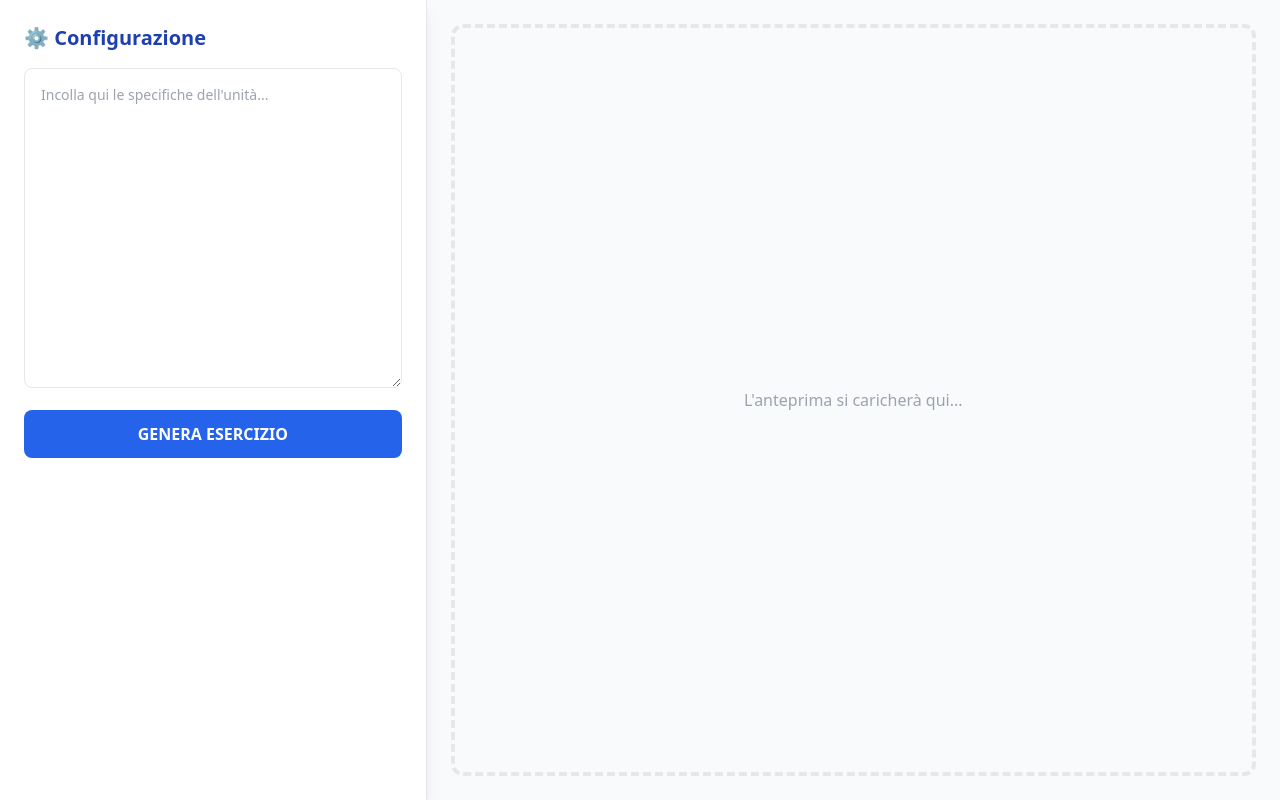
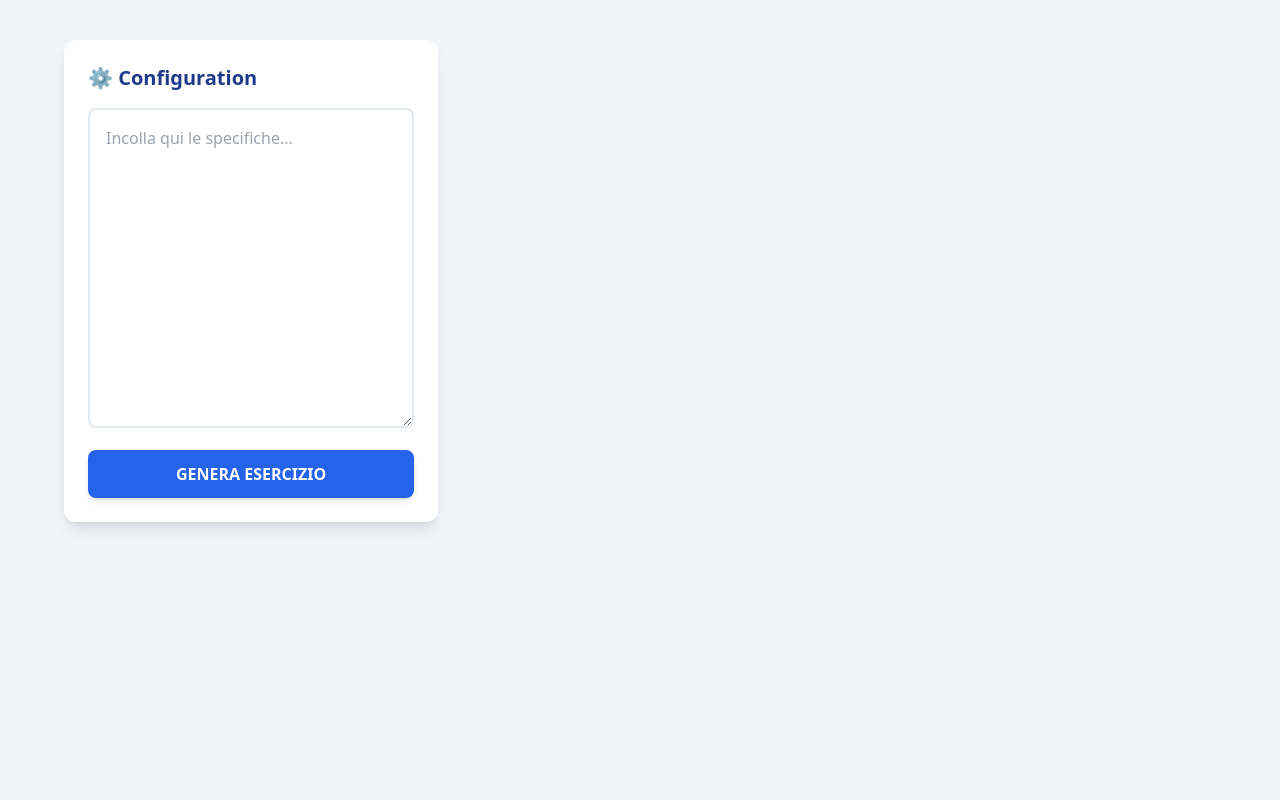
Before and after one commit to pietroputignano/strumento-didattico-ai, a Flask app: page / in a window 1280 px wide. Run offline with Flask 3, Linux system fonts and the light colour scheme; some libraries are stand-ins or nearby versions.

Commit message:
Update index.html

```diff
--- a/templates/index.html
+++ b/templates/index.html
@@ -2,86 +2,92 @@
 <html lang="fr">
 <head>
     <meta charset="UTF-8">
-    <title>Générateur FLE</title>
+    <title>Générateur FLE Hachette</title>
     <script src="https://cdn.tailwindcss.com"></script>
     <style>
-        .hachette-header-1 { background-color: #1e40af; color: white; padding: 10px; font-weight: bold; text-transform: uppercase; }
-        .hachette-header-2 { background-color: #e5e7eb; color: #374151; padding: 8px; font-weight: bold; border-bottom: 2px solid #d1d5db; }
-        .btn-level { padding: 5px 15px; border-radius: 20px; border: 2px solid #1e40af; color: #1e40af; font-weight: bold; cursor: pointer; }
-        .btn-level.active { background-color: #1e40af; color: white; }
-        .game-canvas { min-height: 300px; background: white; border: 1px solid #ddd; position: relative; overflow: hidden; }
-        .domino-item { border: 2px solid #333; padding: 10px; display: inline-block; margin: 5px; background: #fff; cursor: grab; }
+        .h-1 { background-color: #2b469b; color: white; padding: 12px; font-weight: bold; text-transform: uppercase; font-size: 1.1rem; }
+        .h-2 { background-color: #e2e8f0; color: #475569; padding: 10px; font-weight: bold; border-bottom: 2px solid #cbd5e1; }
+        .btn-lvl { padding: 6px 20px; border-radius: 999px; border: 2px solid #2b469b; color: #2b469b; font-weight: bold; transition: 0.3s; }
+        .btn-lvl.active { background-color: #2b469b; color: white; }
+        .game-box { min-height: 350px; background: white; border: 1px solid #e2e8f0; border-radius: 0 0 8px 8px; }
+        .domino { border: 2px solid #2b469b; padding: 15px; border-radius: 8px; display: inline-block; margin: 8px; background: #f8fafc; font-weight: 600; }
     </style>
 </head>
-<body class="bg-slate-50">
+<body class="bg-slate-100 p-4 md:p-10">
 
-    <div class="flex h-screen">
-        <div class="w-1/3 p-6 bg-white border-r shadow-lg overflow-y-auto">
-            <h2 class="text-xl font-bold mb-4 text-blue-800">⚙️ Configurazione</h2>
-            <textarea id="userInput" class="w-full h-80 p-4 border rounded-lg mb-4 text-sm" placeholder="Incolla qui le specifiche dell'unità..."></textarea>
-            <button onclick="genera()" class="w-full bg-blue-600 text-white py-3 rounded-lg font-bold hover:bg-blue-700">GENERA ESERCIZIO</button>
+    <div class="max-w-6xl mx-auto flex flex-col md:flex-row gap-8">
+        <div class="md:w-1/3 bg-white p-6 rounded-xl shadow-lg">
+            <h2 class="text-xl font-bold mb-4 text-blue-900">⚙️ Configuration</h2>
+            <textarea id="userInput" class="w-full h-80 p-4 border-2 border-slate-200 rounded-lg mb-4 focus:border-blue-500 outline-none transition" placeholder="Incolla qui le specifiche..."></textarea>
+            <button onclick="genera()" id="btn-main" class="w-full bg-blue-600 text-white py-3 rounded-lg font-bold hover:bg-blue-800 shadow-md active:scale-95 transition">GENERA ESERCIZIO</button>
         </div>
 
-        <div class="w-2/3 p-6">
-            <div id="preview-container" class="bg-white shadow-2xl rounded-lg overflow-hidden hidden">
-                <div id="out-unite" class="hachette-header-1"></div>
-                <div id="out-titre" class="hachette-header-2"></div>
-
-                <div class="p-4 flex gap-4 border-b">
-                    <button id="btn-f" class="btn-level active" onclick="switchLevel('facile')">Niveau Facile</button>
-                    <button id="btn-d" class="btn-level" onclick="switchLevel('difficile')">Niveau Difficile</button>
-                </div>
+        <div class="md:w-2/3">
+            <div id="preview" class="hidden shadow-2xl rounded-xl overflow-hidden bg-white">
+                <div id="out-unite" class="h-1 text-center md:text-left"></div>
+                <div id="out-titre" class="h-2 text-center md:text-left"></div>
 
                 <div class="p-6">
-                    <p id="out-consigne" class="italic mb-4 text-gray-700"></p>
-                    <div id="game-area" class="game-canvas p-4">
+                    <div class="flex gap-4 mb-6 justify-center md:justify-start">
+                        <button id="btn-f" class="btn-lvl active" onclick="switchLvl('f')">Niveau Facile</button>
+                        <button id="btn-d" class="btn-lvl" onclick="switchLvl('d')">Niveau Difficile</button>
+                    </div>
+
+                    <p id="out-consigne" class="text-slate-600 italic mb-6 text-lg"></p>
+                    <div id="game-area" class="game-box p-8 flex flex-wrap justify-center items-center">
                         </div>
                 </div>
             </div>
 
-            <div id="placeholder" class="h-full flex items-center justify-center text-gray-400 border-4 border-dashed rounded-xl">
-                L'anteprima si caricherà qui...
+            <div id="loading" class="hidden flex flex-col items-center justify-center h-full space-y-4 py-20">
+                <div class="animate-spin rounded-full h-12 w-12 border-b-2 border-blue-600"></div>
+                <p class="text-slate-500 font-medium">L'IA sta creando la risorsa...</p>
             </div>
         </div>
     </div>
 
     <script>
-        let currentData = null;
+        let data = null;
 
         async function genera() {
-            const testo = document.getElementById('userInput').value;
-            const resp = await fetch('/generate', {
-                method: 'POST',
-                headers: {'Content-Type': 'application/json'},
-                body: JSON.stringify({testo: testo})
-            });
-            currentData = await resp.json();
-            mostraEsercizio();
+            const txt = document.getElementById('userInput').value;
+            if(!txt) return alert("Inserisci il testo!");
+
+            document.getElementById('preview').classList.add('hidden');
+            document.getElementById('loading').classList.remove('hidden');
+
+            try {
+                const r = await fetch('/generate', {
+                    method: 'POST',
+                    headers: {'Content-Type': 'application/json'},
+                    body: JSON.stringify({testo: txt})
+                });
+                data = await r.json();
+
+                document.getElementById('loading').classList.add('hidden');
+                document.getElementById('preview').classList.remove('hidden');
+
+                document.getElementById('out-unite').innerText = data.unite || "Unité";
+                document.getElementById('out-titre').innerText = data.titre_activite || "Activité";
+                switchLvl('f');
+            } catch (e) {
+                alert("Errore nella generazione. Riprova.");
+                document.getElementById('loading').classList.add('hidden');
+            }
         }
 
-        function mostraEsercizio() {
-            document.getElementById('placeholder').classList.add('hidden');
-            document.getElementById('preview-container').classList.remove('hidden');
-            document.getElementById('out-unite').innerText = currentData.unite;
-            document.getElementById('out-titre').innerText = currentData.titre_activite;
-            switchLevel('facile');
-        }
+        function switchLvl(l) {
+            const area = document.getElementById('game-area');
+            document.getElementById('btn-f').classList.toggle('active', l === 'f');
+            document.getElementById('btn-d').classList.toggle('active', l === 'd');
 
-        function switchLevel(lvl) {
-            const btnF = document.getElementById('btn-f');
-            const btnD = document.getElementById('btn-d');
-            const area = document.getElementById('game-area');
-
-            if(lvl === 'facile') {
-                btnF.classList.add('active'); btnD.classList.remove('active');
-                document.getElementById('out-consigne').innerText = currentData.livello_facile.consigne;
-                area.innerHTML = currentData.items.map(i => `<div class="domino-item">🖼️ | ${i}</div>`).join('');
+            if(l === 'f') {
+                document.getElementById('out-consigne').innerText = data.consigne_f;
+                area.innerHTML = data.items.map(i => `<div class="domino">🖼️ | ${i}</div>`).join('');
             } else {
-                btnD.classList.add('active'); btnF.classList.remove('active');
-                document.getElementById('out-consigne').innerText = currentData.livello_difficile.consigne;
-                area.innerHTML = `<div class="text-center p-10 border-2 border-orange-200 bg-orange-50">
-                    <p class="mb-4">Clicca sul punto di domanda per riordinare le lettere:</p>
-                    <div class="text-3xl font-bold">?</div>
+                document.getElementById('out-consigne').innerText = data.consigne_d;
+                area.innerHTML = `<div class="grid grid-cols-2 gap-4">
+                    ${data.items.slice(0,4).map(i => `<div class="border p-4 bg-slate-50 rounded"><strong>${i.toUpperCase()}</strong><br><span class="text-blue-500 text-2xl">?</span></div>`).join('')}
                 </div>`;
             }
         }
```
